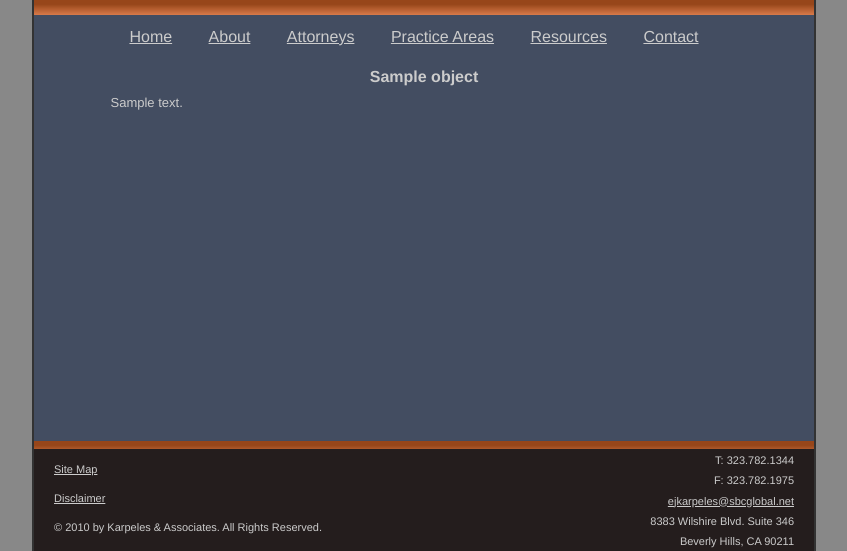
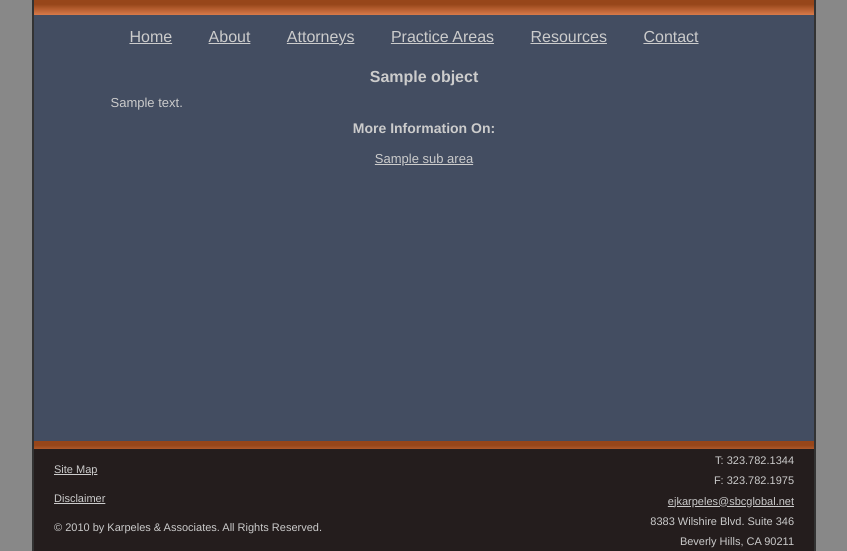
Before and after one commit to emlprime/karpeles, a Django app: template templates/practice_area_detail.html in a window 1280 px wide. Shown: the part 109-660 px from the top of the page, without its empty margins (248-1095 px from the left). Run offline with Django 3.2, Linux system fonts and the light colour scheme; the template is opened without the code that fills it: most values are stand-ins (such as "Sample title", 1, 10 or a date in 2020); parts of the project's set-up code (start-up, migrations or seed data) failed here and were passed over.

Commit message:
added sub area list to practice area template

```diff
--- a/templates/practice_area_detail.html
+++ b/templates/practice_area_detail.html
@@ -7,7 +7,14 @@
 
 <div class="body_text">{{ object.text|escape|linebreaks }}</div>
 
+<h3>More Information On:</h3>
+<ul id="sub_area_list">
+{% for sub_area in object.sub_area_list %}
 
+<li><a href="{{sub_area.link}}">{{sub_area.title}}</a></li>
+
+{% endfor %}
+</ul>
 </div>
 
 {% endblock %}
--- a/templates/sub_area_detail.html
+++ b/templates/sub_area_detail.html
@@ -5,7 +5,7 @@
 
 <h1>{{ object.title }}</h1>
 
-{{ object.text|escape|linebreaks }}
+<div class="body_text">{{ object.text|escape|linebreaks }}</div>
 
 </div>
 
```
